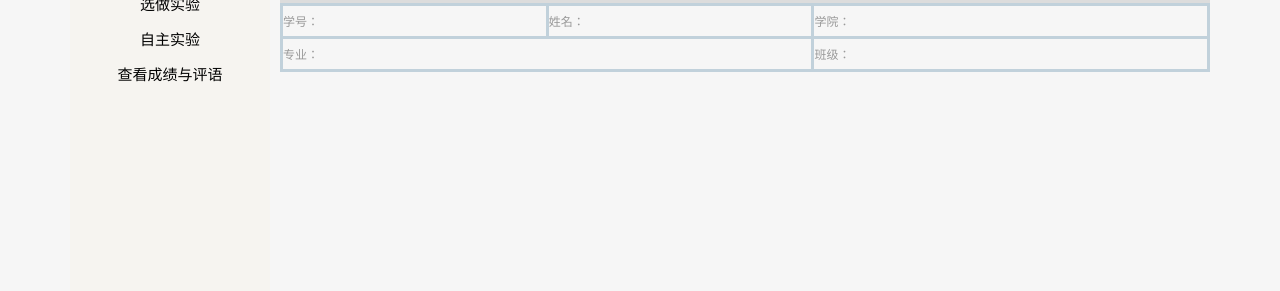
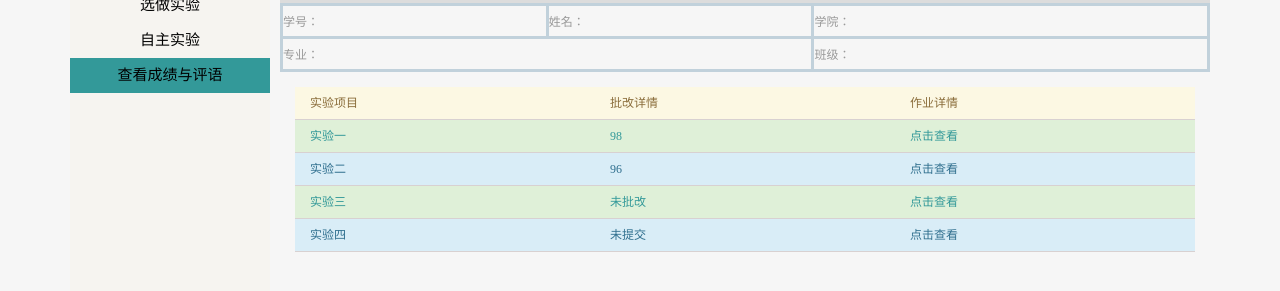
Before and after one commit to diwuhuang/VSES, a website: page views/students/score.html in a window 1280 px wide. Shown: the part 183-474 px from the top of the page. Drawn offline with Linux system fonts and the light colour scheme.

Commit message:
增加成绩表单

```diff
--- a/public/stylesheets/score.css
+++ b/public/stylesheets/score.css
@@ -3,3 +3,43 @@ td{
     height: 30px;
     width: 300px;
 }
+.widget-body{
+    padding:15px;
+}
+.list-group{
+    padding-left: 0px;
+    margin-bottom: 20px;
+}
+.list-group li{
+    height: 32px;
+    line-height: 32px;
+    border-bottom: 1px solid #d8d1d1;
+}
+.pull-left{
+    float: left!important;
+}
+.list-group-item-waring{
+    color:#8a6d3b;
+    background-color: #fcf8e3;
+}
+.col-md-1{
+    width: 30%;
+}
+.col-sm-1{
+    position: relative;
+    min-height: 1px;
+    padding-right:15px ;
+    padding-left: 15px;
+}
+.list-group-item-success{
+    color: #339999;
+    background-color: #dff0d8;
+}
+li{
+    display: list-item;
+    text-align: -webkit-match-parent;
+}
+.list-group-item-info{
+    color: #31708f;
+    background-color: #d9edf7;
+}
--- a/views/students/score.html
+++ b/views/students/score.html
@@ -11,7 +11,7 @@
    	.content .contentLeft ul li:nth-child(1){
     	background-color: #f6f4f0;
 	}
-    .content .contentLeft ul li:nth-child(6){
+    .content .contentLeft ul li:nth-child(4){
         background-color: #339999;
     }
    </style>
@@ -71,6 +71,33 @@
                 <td style="width: 450px;">班级：</td>
             </tr>
         </table>
+        <div class="widget-body">
+            <ul class="list-group">
+                <li class="pull-left  list-group-item-waring col-md-1 col-sm-1">实验项目</li>
+                <li class="pull-left list-group-item-waring col-sm-1 col-md-1">批改详情</li>
+                <li class="col-md-1 col-sm-1 pull-left list-group-item-waring">作业详情</li>
+            </ul>
+            <ul class="list-group">
+                <li class="pull-left list-group-item-success col-sm-1 col-md-1">实验一</li>
+                <li class="pull-left list-group-item-success col-md-1 col-sm-1">98</li>
+                <li class="pull-left list-group-item-success col-sm-1 col-md-1 "><a href="#"><span class="list-group-item-success">点击查看</span></a></li>
+            </ul>
+            <ul class="list-group">
+                <li class="pull-left list-group-item-info col-md-1 col-sm-1">实验二</li>
+                <li class="pull-left list-group-item-info col-sm-1 col-md-1">96</li>
+                <li class="pull-left list-group-item-info col-md-1 col-sm-1"><a href="#"><span class="list-group-item-info">点击查看</span></a></li>
+            </ul>
+            <ul class="list-group">
+                <li class="pull-left list-group-item-success col-sm-1 col-md-1">实验三</li>
+                <li class="pull-left list-group-item-success col-md-1 col-sm-1">未批改</li>
+                <li class="pull-left list-group-item-success col-sm-1 col-md-1"><a href="#"><span class="list-group-item-success">点击查看</span></a></li>
+            </ul>
+            <ul class="list-group">
+                <li class="pull-left list-group-item-info col-md-1 col-sm-1">实验四</li>
+                <li class="pull-left list-group-item-info col-sm-1 col-md-1">未提交</li>
+                <li class="pull-left list-group-item-info col-md-1 col-sm-1"><a href="#"><span class="list-group-item-info">点击查看</span></a></li>
+            </ul>
+        </div>
     </div>
 </div>
 <!--底部区域-->
```
Also changed, not shown: views/students/require_lab.html (+0 -3 lines).
